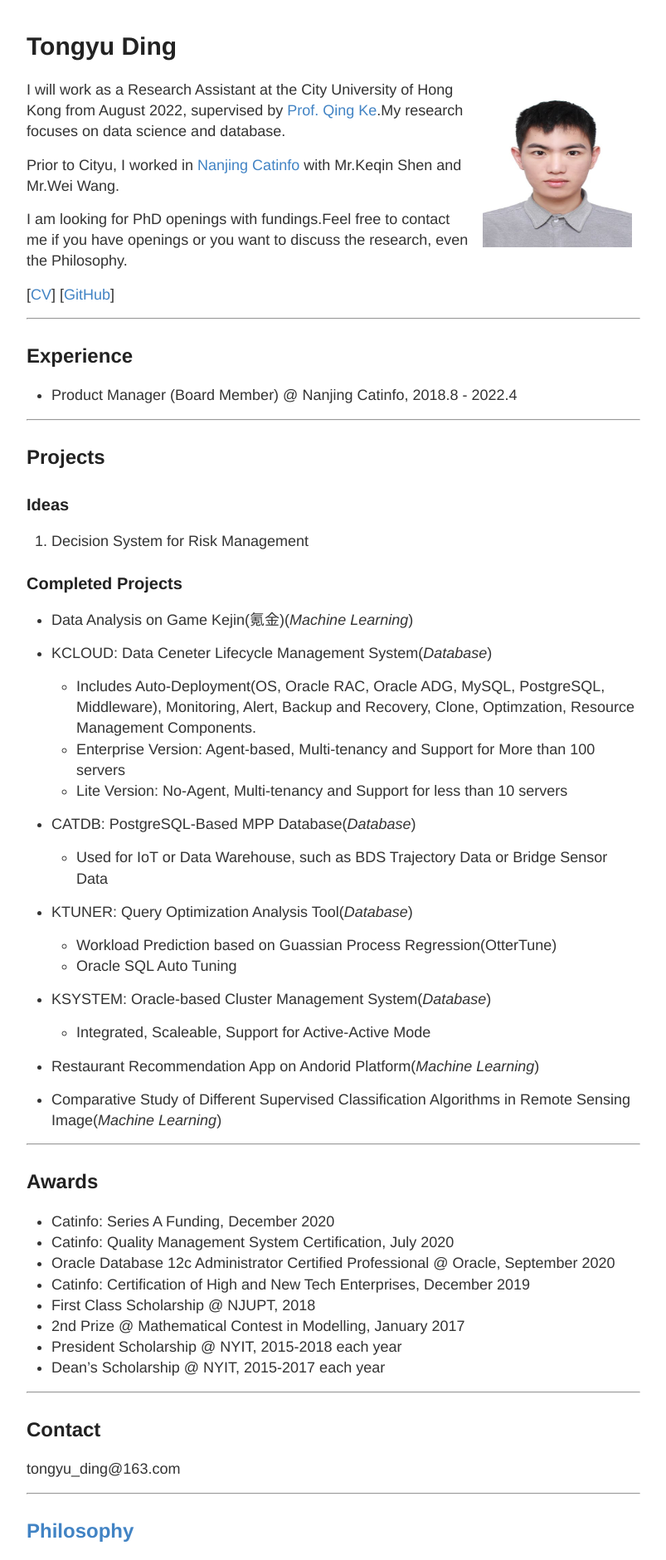
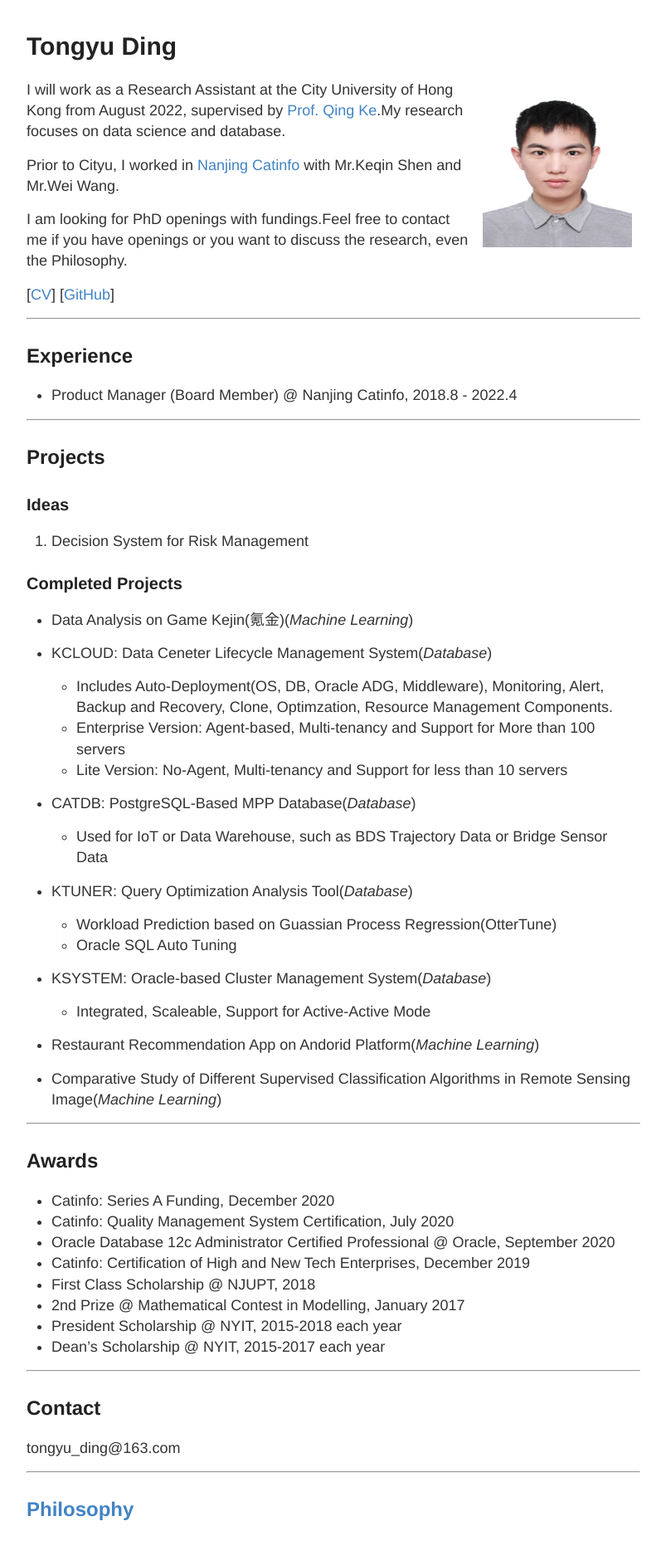
Before and after one commit to tongyuding/tongyuding.github.io, a Jekyll site: the page built from index.md, in a window 1280 px wide. Shown: the whole page at 83% size, without its empty margins (238-1041 px from the left). Built offline with Jekyll 4.4.1, drawn with Linux system fonts in a browser that asks for light colours; after the commit the page ends 1855 px from its top, so only the background shows below that.

Commit message:
Update index.md

```diff
--- a/index.md
+++ b/index.md
@@ -34,7 +34,7 @@ I am looking for PhD openings with fundings.Feel free to contact me if you have
 - Data Analysis on Game Kejin(氪金)(_Machine Learning_)
 
 + KCLOUD: Data Ceneter Lifecycle Management System(_Database_)
-  - Includes Auto-Deployment(OS, Oracle RAC, Oracle ADG, MySQL, PostgreSQL, Middleware), Monitoring, Alert, Backup and Recovery, Clone, Optimzation, Resource Management Components.
+  - Includes Auto-Deployment(OS, DB, Oracle ADG, Middleware), Monitoring, Alert, Backup and Recovery, Clone, Optimzation, Resource Management Components.
   - Enterprise Version: Agent-based, Multi-tenancy and Support for More than 100 servers
   - Lite Version: No-Agent, Multi-tenancy and Support for less than 10 servers
 
```
